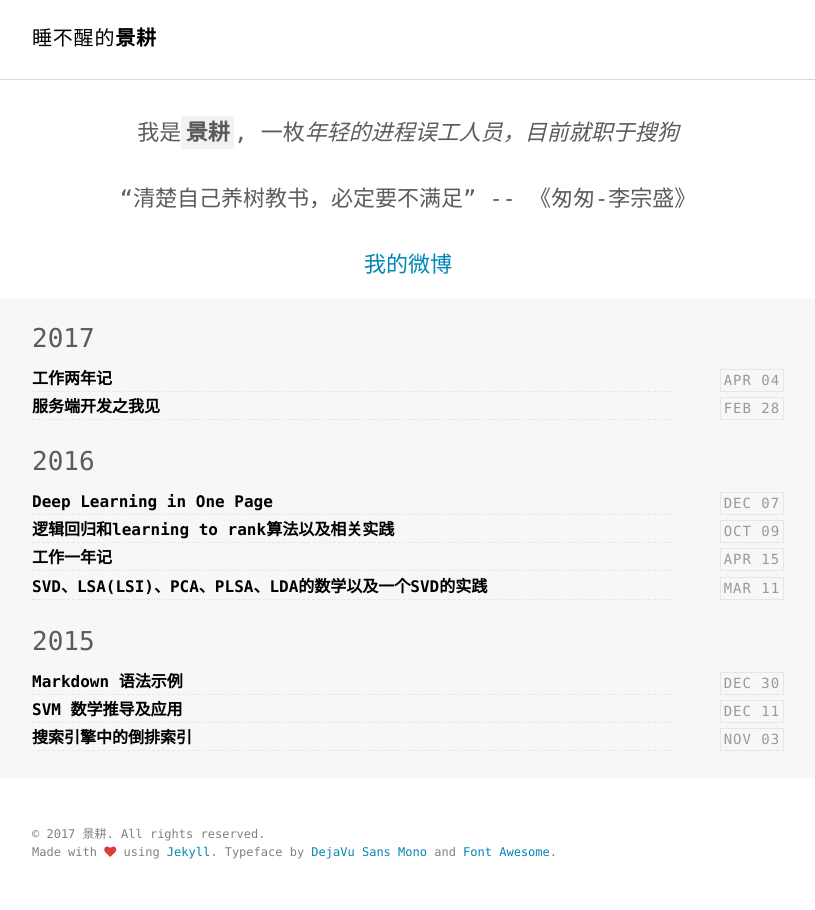
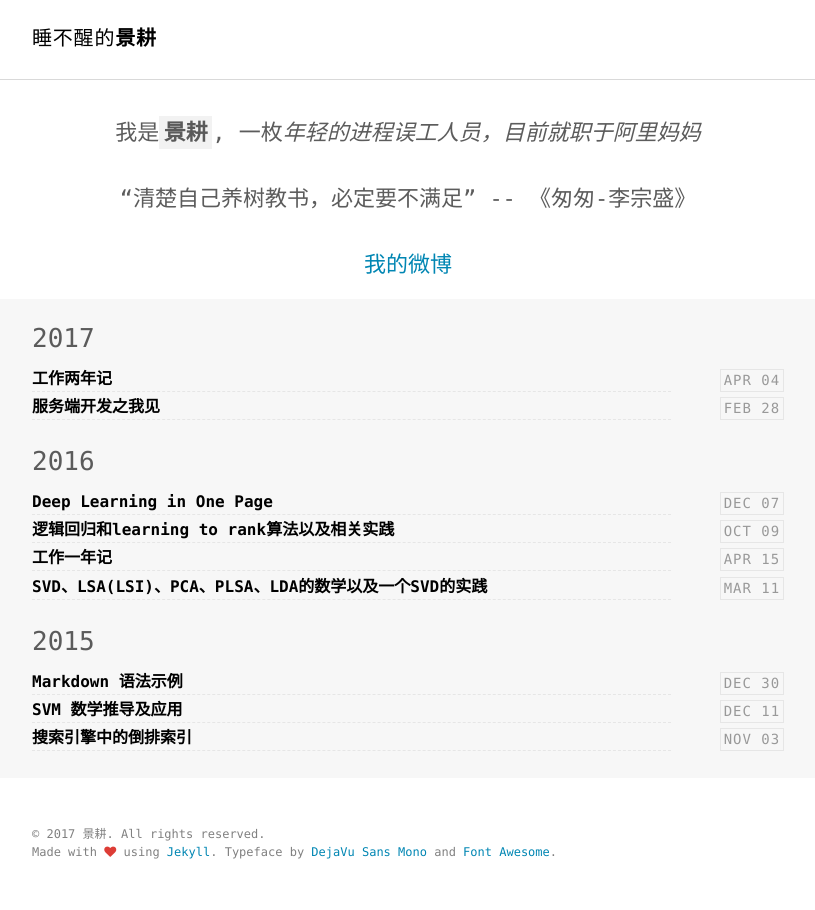
Before and after one commit to luminarytian/luminarytian.github.io, a Jekyll site: the page built from index.html, in a window 1280 px wide. Shown: the whole page, without its empty margins (232-1047 px from the left). Built offline with Jekyll 4.4.1, drawn with Linux system fonts in a browser that asks for light colours.

Commit message:
change incorporation

```diff
--- a/_config.yml
+++ b/_config.yml
@@ -30,7 +30,7 @@ sass:
 # Author settings
 author:
   name     : "景耕"
-  job      : "年轻的进程误工人员，目前就职于搜狗"
+  job      : "年轻的进程误工人员，目前就职于阿里妈妈"
   bio      : "“清楚自己养树教书，必定要不满足” -- 《匆匆-李宗盛》"
   thumb    : assets/images/author.jpg
   email    : luminary.tian@gmail.com
```
